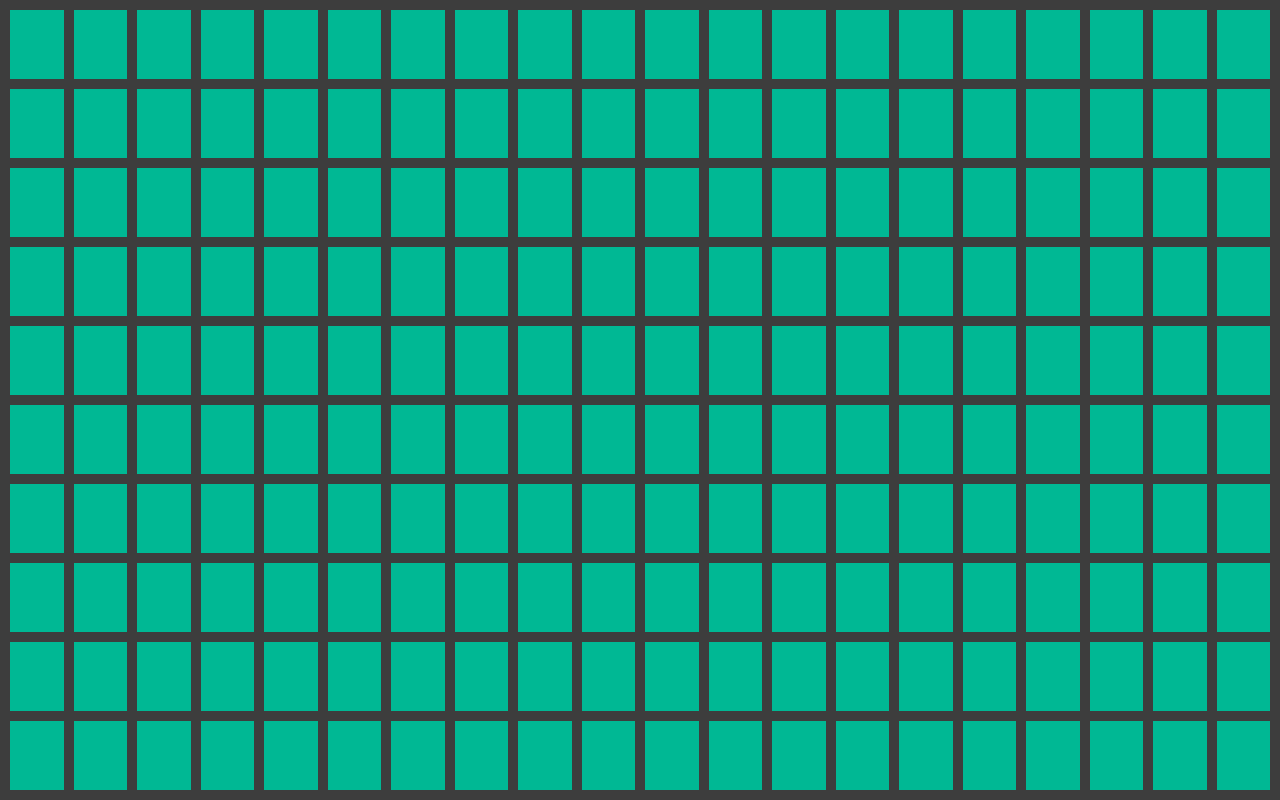
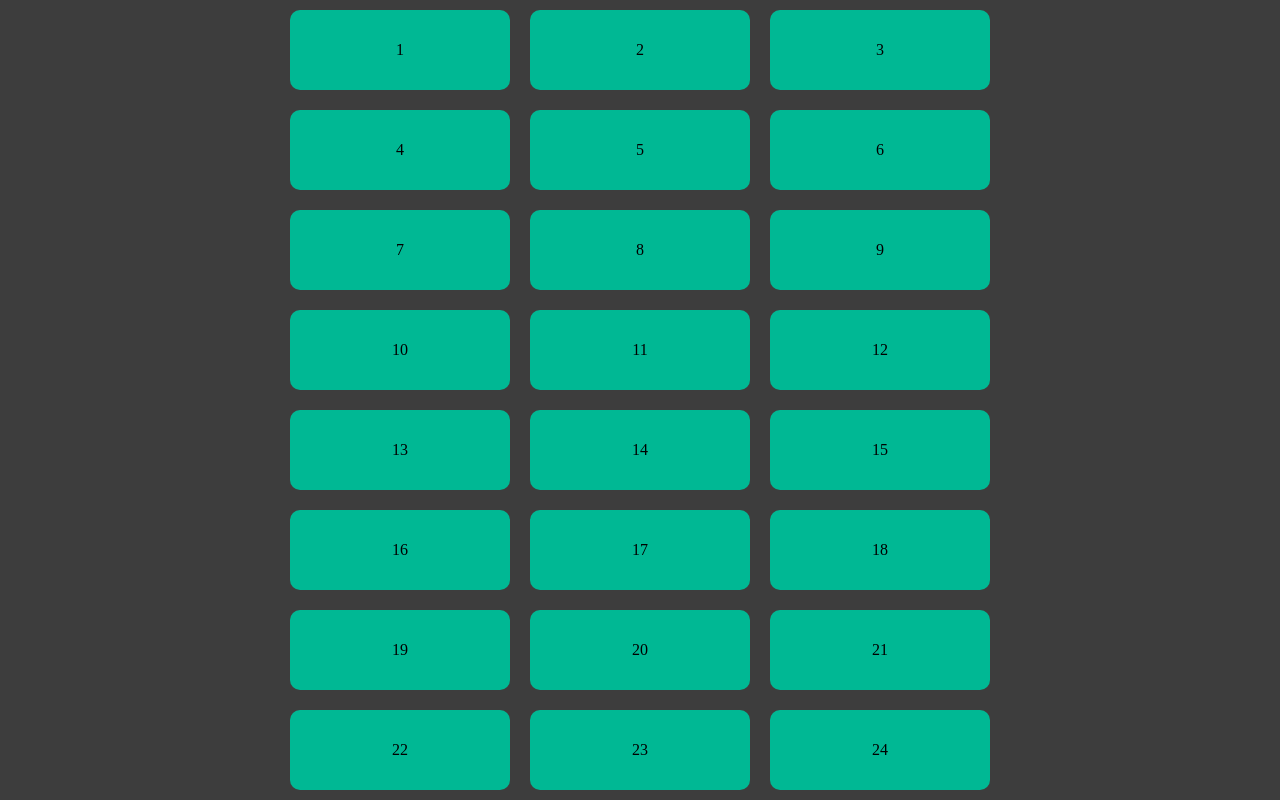
Before and after one commit to Reza-Golnari/Gsap, a website: page index.html in a window 1280 px wide. Drawn offline with nearby package versions, Linux system fonts and the light colour scheme.

Commit message:
observer

```diff
--- a/index.html
+++ b/index.html
@@ -10,206 +10,56 @@
 </head>
 <body>
     <div class="container">
-        <div class="box"></div>
-        <div class="box"></div>
-        <div class="box"></div>
-        <div class="box"></div>
-        <div class="box"></div>
-        <div class="box"></div>
-        <div class="box"></div>
-        <div class="box"></div>
-        <div class="box"></div>
-        <div class="box"></div>
-        <div class="box"></div>
-        <div class="box"></div>
-        <div class="box"></div>
-        <div class="box"></div>
-        <div class="box"></div>
-        <div class="box"></div>
-        <div class="box"></div>
-        <div class="box"></div>
-        <div class="box"></div>
-        <div class="box"></div>
-        <div class="box"></div>
-        <div class="box"></div>
-        <div class="box"></div>
-        <div class="box"></div>
-        <div class="box"></div>
-        <div class="box"></div>
-        <div class="box"></div>
-        <div class="box"></div>
-        <div class="box"></div>
-        <div class="box"></div>
-        <div class="box"></div>
-        <div class="box"></div>
-        <div class="box"></div>
-        <div class="box"></div>
-        <div class="box"></div>
-        <div class="box"></div>
-        <div class="box"></div>
-        <div class="box"></div>
-        <div class="box"></div>
-        <div class="box"></div>
-        <div class="box"></div>
-        <div class="box"></div>
-        <div class="box"></div>
-        <div class="box"></div>
-        <div class="box"></div>
-        <div class="box"></div>
-        <div class="box"></div>
-        <div class="box"></div>
-        <div class="box"></div>
-        <div class="box"></div>
-        <div class="box"></div>
-        <div class="box"></div>
-        <div class="box"></div>
-        <div class="box"></div>
-        <div class="box"></div>
-        <div class="box"></div>
-        <div class="box"></div>
-        <div class="box"></div>
-        <div class="box"></div>
-        <div class="box"></div>
-        <div class="box"></div>
-        <div class="box"></div>
-        <div class="box"></div>
-        <div class="box"></div>
-        <div class="box"></div>
-        <div class="box"></div>
-        <div class="box"></div>
-        <div class="box"></div>
-        <div class="box"></div>
-        <div class="box"></div>
-        <div class="box"></div>
-        <div class="box"></div>
-        <div class="box"></div>
-        <div class="box"></div>
-        <div class="box"></div>
-        <div class="box"></div>
-        <div class="box"></div>
-        <div class="box"></div>
-        <div class="box"></div>
-        <div class="box"></div>
-        <div class="box"></div>
-        <div class="box"></div>
-        <div class="box"></div>
-        <div class="box"></div>
-        <div class="box"></div>
-        <div class="box"></div>
-        <div class="box"></div>
-        <div class="box"></div>
-        <div class="box"></div>
-        <div class="box"></div>
-        <div class="box"></div>
-        <div class="box"></div>
-        <div class="box"></div>
-        <div class="box"></div>
-        <div class="box"></div>
-        <div class="box"></div>
-        <div class="box"></div>
-        <div class="box"></div>
-        <div class="box"></div>
-        <div class="box"></div>
-        <div class="box"></div>
-        <div class="box"></div>
-        <div class="box"></div>
-        <div class="box"></div>
-        <div class="box"></div>
-        <div class="box"></div>
-        <div class="box"></div>
-        <div class="box"></div>
-        <div class="box"></div>
-        <div class="box"></div>
-        <div class="box"></div>
-        <div class="box"></div>
-        <div class="box"></div>
-        <div class="box"></div>
-        <div class="box"></div>
-        <div class="box"></div>
-        <div class="box"></div>
-        <div class="box"></div>
-        <div class="box"></div>
-        <div class="box"></div>
-        <div class="box"></div>
-        <div class="box"></div>
-        <div class="box"></div>
-        <div class="box"></div>
-        <div class="box"></div>
-        <div class="box"></div>
-        <div class="box"></div>
-        <div class="box"></div>
-        <div class="box"></div>
-        <div class="box"></div>
-        <div class="box"></div>
-        <div class="box"></div>
-        <div class="box"></div>
-        <div class="box"></div>
-        <div class="box"></div>
-        <div class="box"></div>
-        <div class="box"></div>
-        <div class="box"></div>
-        <div class="box"></div>
-        <div class="box"></div>
-        <div class="box"></div>
-        <div class="box"></div>
-        <div class="box"></div>
-        <div class="box"></div>
-        <div class="box"></div>
-        <div class="box"></div>
-        <div class="box"></div>
-        <div class="box"></div>
-        <div class="box"></div>
-        <div class="box"></div>
-        <div class="box"></div>
-        <div class="box"></div>
-        <div class="box"></div>
-        <div class="box"></div>
-        <div class="box"></div>
-        <div class="box"></div>
-        <div class="box"></div>
-        <div class="box"></div>
-        <div class="box"></div>
-        <div class="box"></div>
-        <div class="box"></div>
-        <div class="box"></div>
-        <div class="box"></div>
-        <div class="box"></div>
-        <div class="box"></div>
-        <div class="box"></div>
-        <div class="box"></div>
-        <div class="box"></div>
-        <div class="box"></div>
-        <div class="box"></div>
-        <div class="box"></div>
-        <div class="box"></div>
-        <div class="box"></div>
-        <div class="box"></div>
-        <div class="box"></div>
-        <div class="box"></div>
-        <div class="box"></div>
-        <div class="box"></div>
-        <div class="box"></div>
-        <div class="box"></div>
-        <div class="box"></div>
-        <div class="box"></div>
-        <div class="box"></div>
-        <div class="box"></div>
-        <div class="box"></div>
-        <div class="box"></div>
-        <div class="box"></div>
-        <div class="box"></div>
-        <div class="box"></div>
-        <div class="box"></div>
-        <div class="box"></div>
-        <div class="box"></div>
-        <div class="box"></div>
-        <div class="box"></div>
-        <div class="box"></div>
-        <div class="box"></div>
-        <div class="box"></div>
-        <div class="box"></div>
-        <div class="box"></div>
-        <div class="box"></div>
+        <div class="box">1</div>
+        <div class="box">2</div>
+        <div class="box">3</div>
+        <div class="box">4</div>
+        <div class="box">5</div>
+        <div class="box">6</div>
+        <div class="box">7</div>
+        <div class="box">8</div>
+        <div class="box">9</div>
+        <div class="box">10</div>
+        <div class="box">11</div>
+        <div class="box">12</div>
+        <div class="box">13</div>
+        <div class="box">14</div>
+        <div class="box">15</div>
+        <div class="box">16</div>
+        <div class="box">17</div>
+        <div class="box">18</div>
+        <div class="box">19</div>
+        <div class="box">20</div>
+        <div class="box">21</div>
+        <div class="box">22</div>
+        <div class="box">23</div>
+        <div class="box">24</div>
+        <div class="box">25</div>
+        <div class="box">26</div>
+        <div class="box">27</div>
+        <div class="box">28</div>
+        <div class="box">29</div>
+        <div class="box">30</div>
+        <div class="box">31</div>
+        <div class="box">32</div>
+        <div class="box">33</div>
+        <div class="box">34</div>
+        <div class="box">35</div>
+        <div class="box">36</div>
+        <div class="box">37</div>
+        <div class="box">38</div>
+        <div class="box">39</div>
+        <div class="box">40</div>
+        <div class="box">41</div>
+        <div class="box">42</div>
+        <div class="box">43</div>
+        <div class="box">44</div>
+        <div class="box">45</div>
+        <div class="box">46</div>
+        <div class="box">47</div>
+        <div class="box">48</div>
+        <div class="box">49</div>
+        <div class="box">50</div>
     </div>
 <!-- scripts -->
     <script src="https://cdn.jsdelivr.net/npm/gsap@3.12.5/dist/gsap.min.js"></script>
--- a/src/css/style.css
+++ b/src/css/style.css
@@ -11,17 +11,25 @@ body{
 }
 
 .container{
+    width: 700px;
     height: 100%;
+    overflow-y: auto;
     margin-inline: auto;
     display: grid;
-    grid-template-columns: repeat(20 , 1fr);
-    grid-template-rows: repeat(10 , 1fr);
-    gap: 10px;
-    justify-content: center;
+    grid-template-columns: repeat(3 , 1fr);
+    gap: 20px;
+}
+
+.container::-webkit-scrollbar{
+    display: none;
 }
 
 .box{
-    width: 100%;
-    height: 100%;
+    display: flex;
+    justify-content: center;
+    align-items: center;
+    text-align: center;
+    height: 80px;
     background-color: #00b894;
+    border-radius: 10px;
 }
--- a/src/js/main.js
+++ b/src/js/main.js
@@ -133,15 +133,13 @@
 //     }
 // })
 
-gsap.to('.box' , {
-    duration: 1,
-    scale: 0.1,
-    repeat: -1,
-    yoyo: true,
-    stagger:{
-        // grid: "auto",
-        grid: [7,10],
-        amount: 1.5,
-        from: "center",
-    }
+let observer = new IntersectionObserver((entries , self)=> {
+    entries.forEach(entry => {
+        if(entry.isIntersecting) console.log(entry.target)
+    })
+}, {
+    root: document.querySelector(".container"),
 })
+
+const boxes = document.getElementsByClassName("box")
+Array.from(boxes).forEach(box => observer.observe(box))
```
